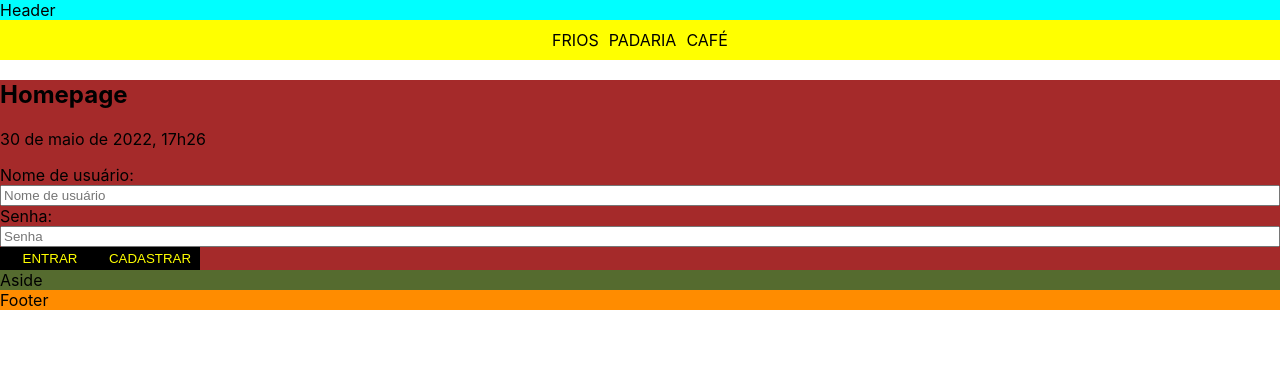
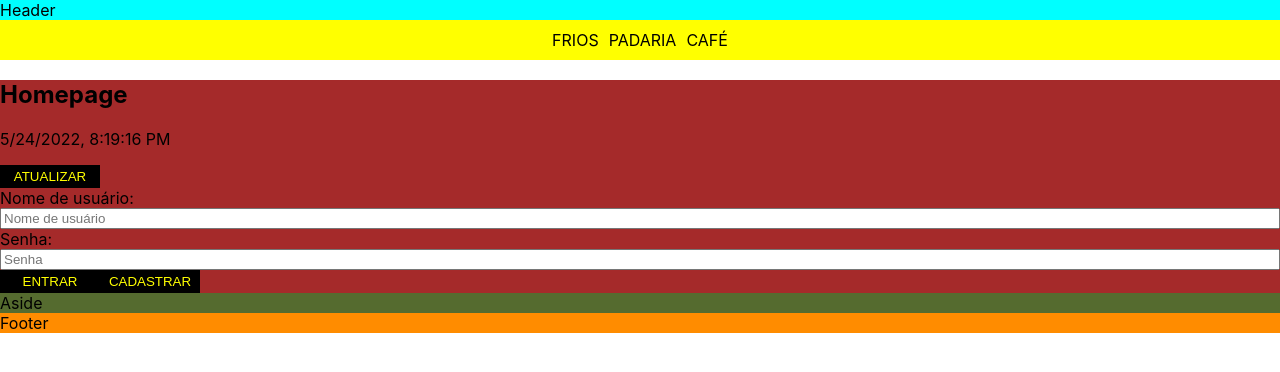
Before and after one commit to eldes/ti37-introducao-react, a React (Create React App) app: page / in a window 1280 px wide. Shown: the top 372 px of the page. Built offline with nearby package versions, Linux system fonts and the light colour scheme.

Commit message:
Adicionado o state data

```diff
--- a/src/pages/Home.tsx
+++ b/src/pages/Home.tsx
@@ -1,8 +1,13 @@
+import { useState } from 'react';
 import Botao from '../components/Botao';
 import CampoTexto from '../components/CampoTexto';
 
 const HomePage = function() {
-	const data = '30 de maio de 2022, 17h26';
+	const [data, setData] = useState((new Date()).toLocaleString());
+
+	const botaoAtualizarClicado = function() {
+		setData((new Date()).toLocaleString());
+	};
 
 	const botaoEntrarClicado = function() {
 		alert('ENTRAR');
@@ -16,6 +21,7 @@ const HomePage = function() {
 		<>
 			<h1>Homepage</h1>
 			<p>{data}</p>
+			<Botao texto="Atualizar" botaoClicado={botaoAtualizarClicado} />
 			<div>
 				<CampoTexto etiqueta="Nome de usuário" />
 				<CampoTexto etiqueta="Senha" />
```
